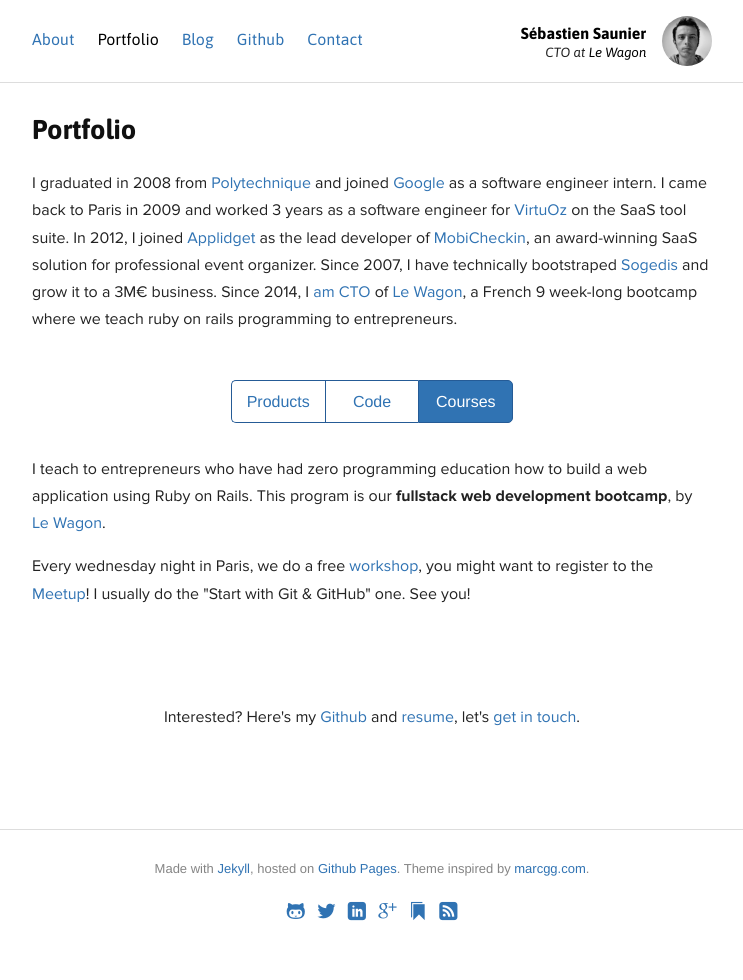
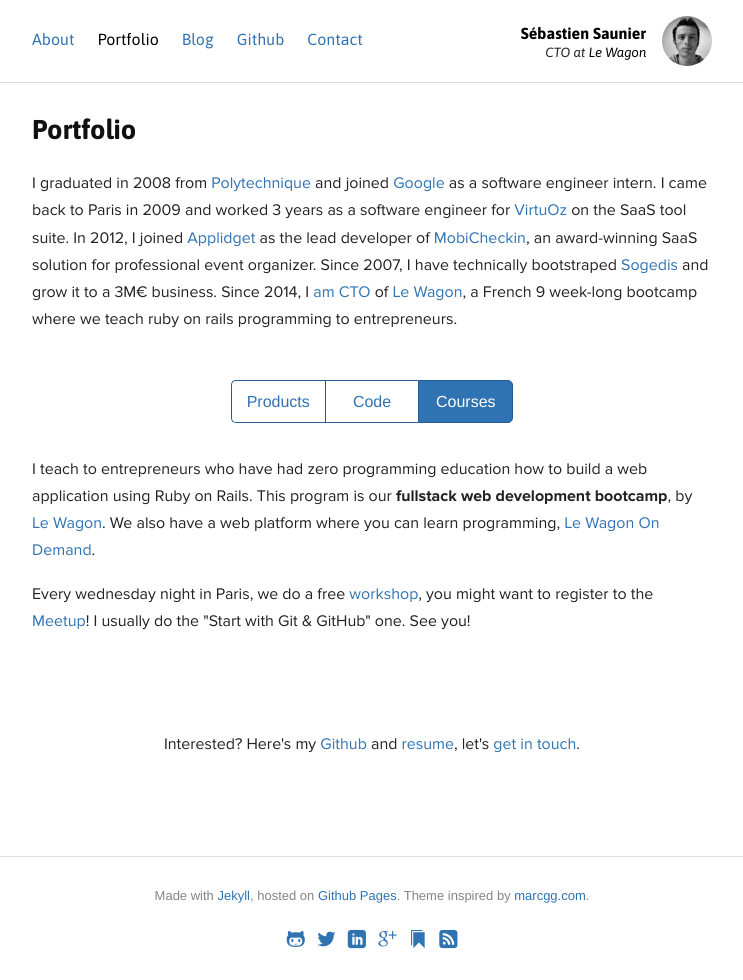
Before and after one commit to ssaunier/ssaunier.github.io, a Jekyll site: the page built from portfolio/courses.html, in a window 1280 px wide. Shown: the whole page, without its empty margins (268-1011 px from the left). Built offline with Jekyll 4.4.1, drawn with Linux system fonts in a browser that asks for light colours; Markdown is read by kramdown in place of the engine named in the settings; before the commit the page ends 952 px from its top, so only the background shows below that.

Commit message:
Add Le Wagon on demand to courses tab

```diff
--- a/portfolio/courses.html
+++ b/portfolio/courses.html
@@ -9,8 +9,11 @@
   <p>
     I teach to entrepreneurs who have had zero programming education how to build
     a web application using Ruby on Rails. This program is our <strong>fullstack web development bootcamp</strong>,
-    by <a href="http://www.lewagon.org/en">Le Wagon</a>.
+    by <a href="http://www.lewagon.org/en">Le Wagon</a>. We also have a
+    web platform where you can learn programming,
+    <a href="https://ondemand.lewagon.org">Le Wagon On Demand</a>.
   </p>
+
 
   <p>
     Every wednesday night in Paris, we do a free <a href="http://workshops.lewagon.org">workshop</a>, you might want to register to the
```
